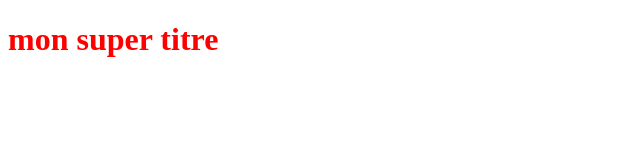
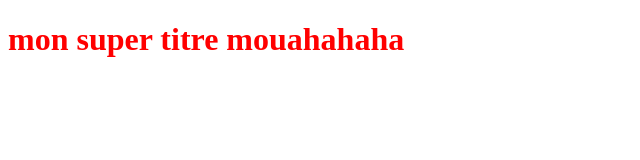
Before and after one commit to Seb-Gandoin/OpenclassroomsProject, a plain HTML site: page index.html in a window 1280 px wide. Shown: the whole page, without its empty margins (0-640 px from the left). Drawn offline with Linux system fonts and the light colour scheme.

Commit message:
modification h1

```diff
--- a/index.html
+++ b/index.html
@@ -8,6 +8,6 @@
     <title>Document</title>
 </head>
 <body>
-    <h1>mon super titre</h1>
+    <h1>mon super titre mouahahaha</h1>
 </body>
 </html>
```
